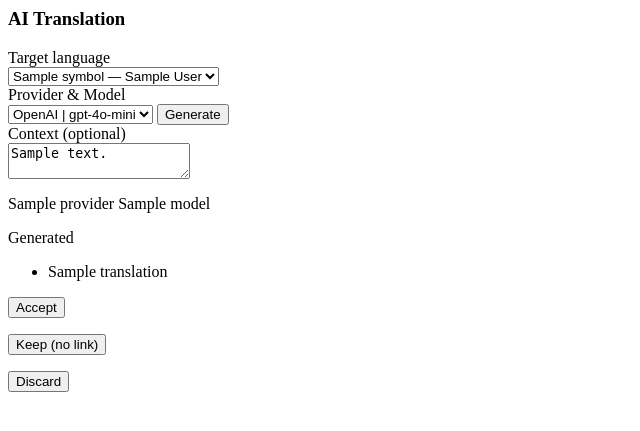
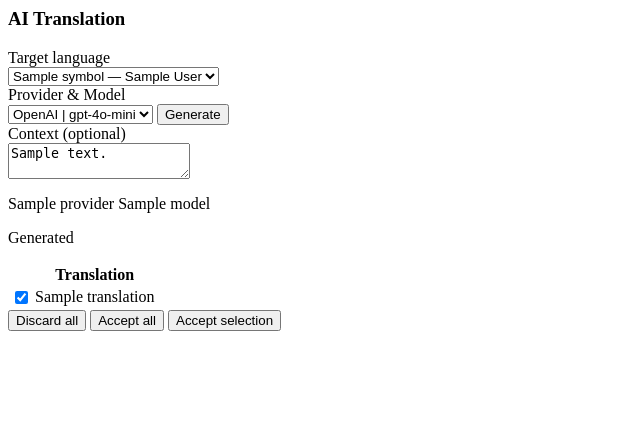
Before and after one commit to koljapluemer/glosses4learning-cms, a Flask app: template sbll_cms/templates/partials/translation_tool.html in a window 1280 px wide. Shown: the top 431 px of the page, without its empty margins (0-640 px from the left). Run offline with Flask 3, Linux system fonts and the light colour scheme; the template is opened without the code that fills it: most values are stand-ins (such as "Sample title", 1, 10 or a date in 2020).

Commit message:
allow choosing which translations to keep

```diff
--- a/sbll_cms/templates/partials/translation_tool.html
+++ b/sbll_cms/templates/partials/translation_tool.html
@@ -44,45 +44,49 @@
     {% endif %}
 
     {% if result %}
-      <div class="p-3 bg-base-100 rounded border">
-        <div class="flex items-center justify-between mb-2">
+      <div class="p-3 bg-base-100 rounded border space-y-3">
+        <div class="flex items-center justify-between">
           <div>
             <p class="text-xs text-base-content/70">{{ result.provider }} {{ result.model }}</p>
             <p class="font-semibold">Generated</p>
           </div>
         </div>
         {% if result.translations %}
-          <ul class="list-disc list-inside space-y-1">
-            {% for t in result.translations %}
-              <li>{{ t }}</li>
-            {% endfor %}
-          </ul>
+          <div class="overflow-x-auto">
+            <table class="table table-xs">
+              <thead>
+                <tr>
+                  <th class="w-12"></th>
+                  <th>Translation</th>
+                </tr>
+              </thead>
+              <tbody>
+                {% for t in result.translations %}
+                  <tr>
+                    <td>
+                      <input type="checkbox" name="selected_translation" value="{{ t }}" form="translation-actions" class="checkbox checkbox-sm" checked>
+                    </td>
+                    <td>{{ t }}</td>
+                  </tr>
+                {% endfor %}
+              </tbody>
+            </table>
+          </div>
         {% endif %}
-        <div class="mt-3 flex gap-2">
-          <form hx-post="{{ url_for('htmx.translation_tool', language=gloss.language, slug=gloss.slug) }}"
+        <div class="flex gap-2">
+          <form id="translation-actions"
+                hx-post="{{ url_for('htmx.translation_tool', language=gloss.language, slug=gloss.slug) }}"
                 hx-target="#translation-tool"
                 hx-swap="outerHTML">
-            <input type="hidden" name="action" value="accept">
             <input type="hidden" name="translations_json" value='{{ result.translations | tojson }}'>
             <input type="hidden" name="target_language" value="{{ target_language }}">
             <input type="hidden" name="provider_model" value="{{ provider_model }}">
-            <button class="btn btn-primary btn-sm" type="submit">Accept</button>
-          </form>
-          <form hx-post="{{ url_for('htmx.translation_tool', language=gloss.language, slug=gloss.slug) }}"
-                hx-target="#translation-tool"
-                hx-swap="outerHTML">
-            <input type="hidden" name="action" value="keep">
-            <input type="hidden" name="translations_json" value='{{ result.translations | tojson }}'>
-            <input type="hidden" name="target_language" value="{{ target_language }}">
-            <input type="hidden" name="provider_model" value="{{ provider_model }}">
-            <button class="btn btn-sm" type="submit">Keep (no link)</button>
-          </form>
-          <form hx-post="{{ url_for('htmx.translation_tool', language=gloss.language, slug=gloss.slug) }}"
-                hx-target="#translation-tool"
-                hx-swap="outerHTML">
-            <input type="hidden" name="action" value="discard">
-            <input type="hidden" name="provider_model" value="{{ provider_model }}">
-            <button class="btn btn-ghost btn-sm" type="submit">Discard</button>
+            <input type="hidden" name="context" value="{{ context }}">
+            <div class="flex gap-2">
+              <button class="btn btn-sm" name="action" value="discard_all" type="submit">Discard all</button>
+              <button class="btn btn-sm" name="action" value="accept_all" type="submit">Accept all</button>
+              <button class="btn btn-primary btn-sm" name="action" value="accept_selection" type="submit">Accept selection</button>
+            </div>
           </form>
         </div>
       </div>
```
Also changed, not shown: sbll_cms/views_htmx.py (+11 -11 lines).
